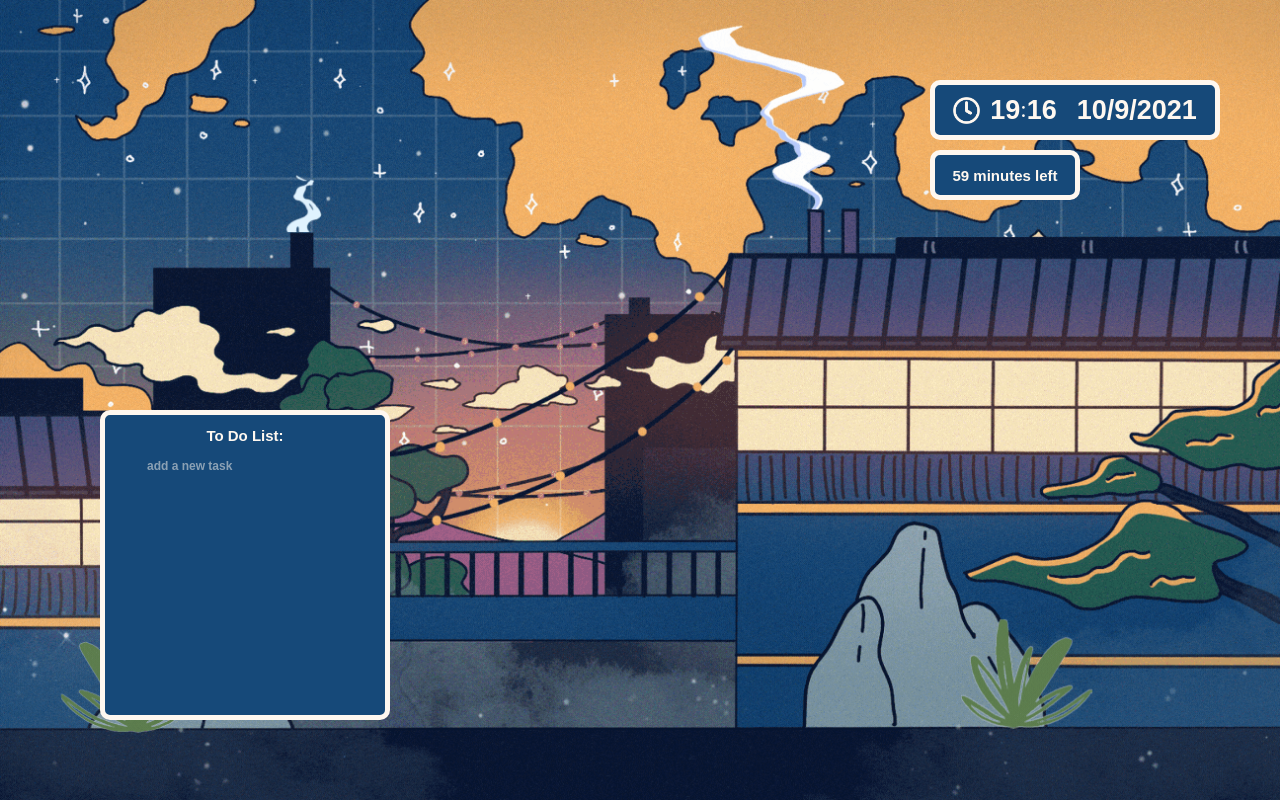
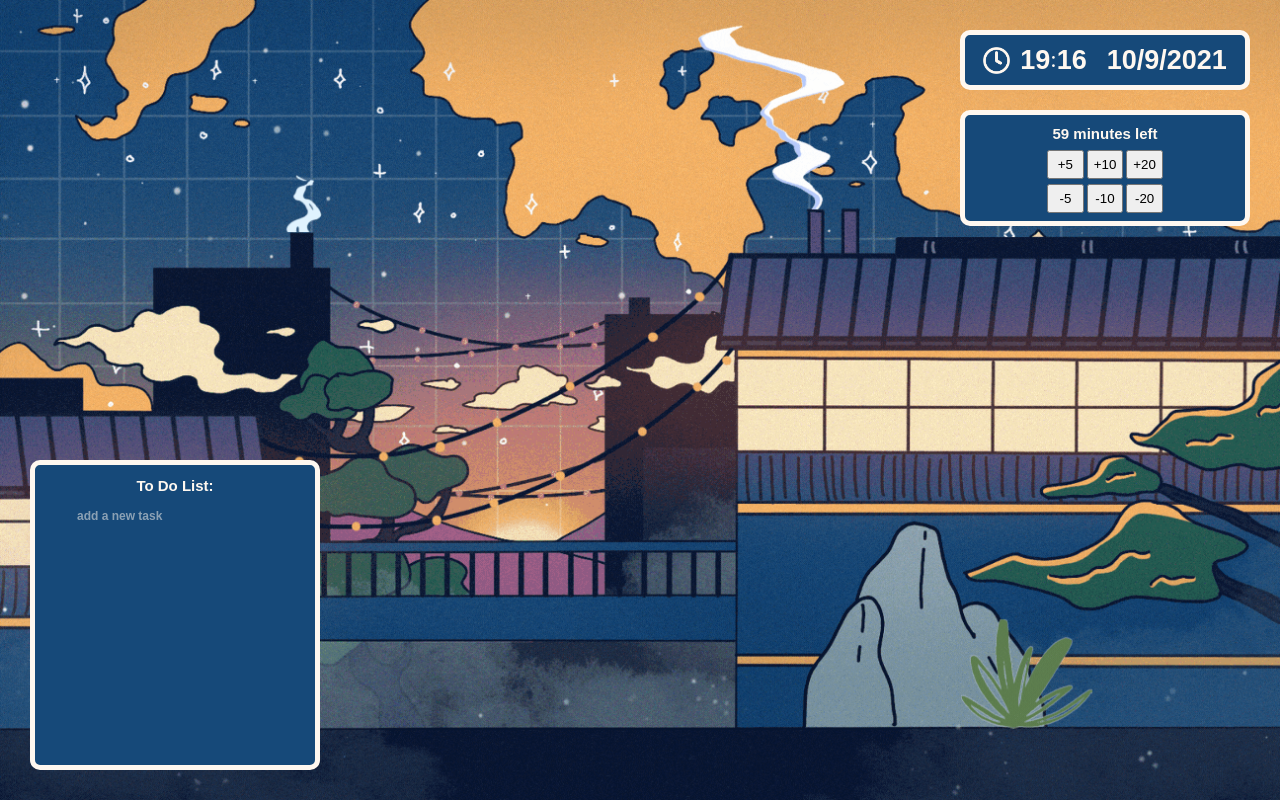
Before and after one commit to cindyngo44/cozy-corner, a Vue app: page / in a window 1280 px wide. Built offline with nearby package versions, Linux system fonts and the light colour scheme.

Commit message:
10/29 Timer Buttons + Page Layout Co-authored-by: Marco Pagani <marco@pagani.io>

```diff
--- a/src/App.vue
+++ b/src/App.vue
@@ -1,7 +1,5 @@
 <template>
-  <div>
-    <cozyCornerHome></cozyCornerHome>
-  </div>
+  <cozyCornerHome />
 </template>
 
 <script>
--- a/src/components/timer.vue
+++ b/src/components/timer.vue
@@ -1,39 +1,35 @@
 <template>
-    <div class="timerFace">
+    <div class="timerWrapper">
         <div class ="timer">{{formattedTimeLeft}} minutes left</div>
+        <div class="timerIntRow">
+            <div class="timerIntCol">
+                <button class="timerButton" @click="addTime(5)">+5</button>
+                <button class="timerButton" @click="addTime(10)">+10</button>
+                <button class="timerButton" @click="addTime(20)">+20</button>
+            </div>
+            <div class="timerIntCol">
+                <button class="timerButton" @click="addTime(-5)">-5</button>
+                <button class="timerButton" @click="addTime(-10)">-10</button>
+                <button class="timerButton" @click="addTime(-20)">-20</button>
+            </div>
+        </div>
     </div>
 </template>
 
 <script>
     export default {
         name: "timer",
-        props: {
-            timeLeft: {
-                type: Number,
-                required: true
-            }
-        },
         data() {
             return {
                 hours: "",
                 minutes: "",
                 timeLimit: 3600,
                 timePassed: 0,
+                timeLeft: 0,
                 timeInterval: null,
             }
         },
         methods: {
-            setTime () {
-                setInterval(() => {
-                    const time = new Date();
-
-                    this.hours = time.getHours();
-                    this.minutes = this.checkSingleDigit(time.getMinutes())
-                }, 1000)
-            },
-            checkSingleDigit (digit) {
-                return ('0' + digit).slice(-2)
-            },
             startTimer() {
                 this.timerInterval = setInterval(() => {
                     this.timePassed += 1;
@@ -46,6 +42,10 @@
             onTimesUp() {
                 clearInterval(this.timerInterval);
             },
+            addTime (minutes) {
+                this.timeLimit += (minutes * 60)
+                this.timeLeft = this.timeLimit - this.timePassed
+            }
         },
         computed: {
             formattedTimeLeft() {
@@ -62,29 +62,42 @@
         },
 
         mounted() {
-            this.setTime();
-            this.startTimer();
+            this.startTimer()
         },
     }
 </script>
 
 <style scoped>
-    .timerFace{
+    .timerWrapper {
         display: flex;
+        flex-direction: column;
         justify-content: center;
         align-items: center;
-        width: 130px;
-        height: 40px;
         background: #164979;
         border-radius: 10px;
         border-width: thick;
         border-style: solid;
         border-color: #FFF8F0;
         color: #FFF8F0;
+        padding: 10px;
     }
-    .timer{
+    .timer {
         font-size: 15px;
         font-family: "Arial", sans-serif;
         font-weight: bold;
+        padding-bottom: 8px;
+    }
+    .timerButton {
+        padding: 5px;
+    }
+    .timerIntRow {
+        display: grid;
+        grid-template-rows: repeat(2, minmax(0, 1fr));
+        row-gap: 5px;
+    }
+    .timerIntCol {
+        display: grid;
+        grid-template-columns: repeat(3, minmax(0, 1fr));
+        column-gap: 3px;
     }
 </style>
--- a/src/views/cozyCorner-Home.vue
+++ b/src/views/cozyCorner-Home.vue
@@ -1,9 +1,11 @@
 <template>
-    <div id="app">
-        <div class = "background" >
-            <clock class = "clockContainer"/>
-            <timer class= "timerContainer"/>
-            <todo class = "todoContainer"/>
+    <div class = "background" >
+        <div class="UIContainer">
+            <div class="timeContainer">
+                <clock class="clock"/>
+                <timer class="timer"/>
+            </div>
+            <todo class="todo"/>
         </div>
     </div>
 </template>
@@ -23,7 +25,7 @@
 
 </script>
 
-<style scoped>
+<style>
     .background {
         position: fixed;
         top: 0;
@@ -32,24 +34,28 @@
         min-height: 100%;
         background-size: cover;
         background-image: url('../assets/backgroundIMG.gif');
-
     }
-    .clockContainer {
-        position: absolute;
-        top: 80px;
-        right: 200px;
-        width: 150px;
+    .UIContainer {
+        height: 100vh;
+        display: flex;
+        flex-direction: column;
+        justify-content: space-between;
     }
-    .timerContainer{
-        position: absolute;
-        top: 150px;
-        right: 200px;
-        width: 140px;
+    .timeContainer {
+        display: flex;
+        flex-direction: column;
+        justify-content: flex-start;
+        align-self: flex-end;
+        margin: 30px;
     }
-    .todoContainer{
-        position: absolute;
-        bottom: 80px;
-        left: 100px;
-        width: 150px;
+    .clock {
+        margin-bottom: 20px;
+    }
+    .timer {
+        flex: 1 1 0%;
+    }
+    .todo {
+        align-self: flex-start;
+        margin: 30px;
     }
 </style>
```
